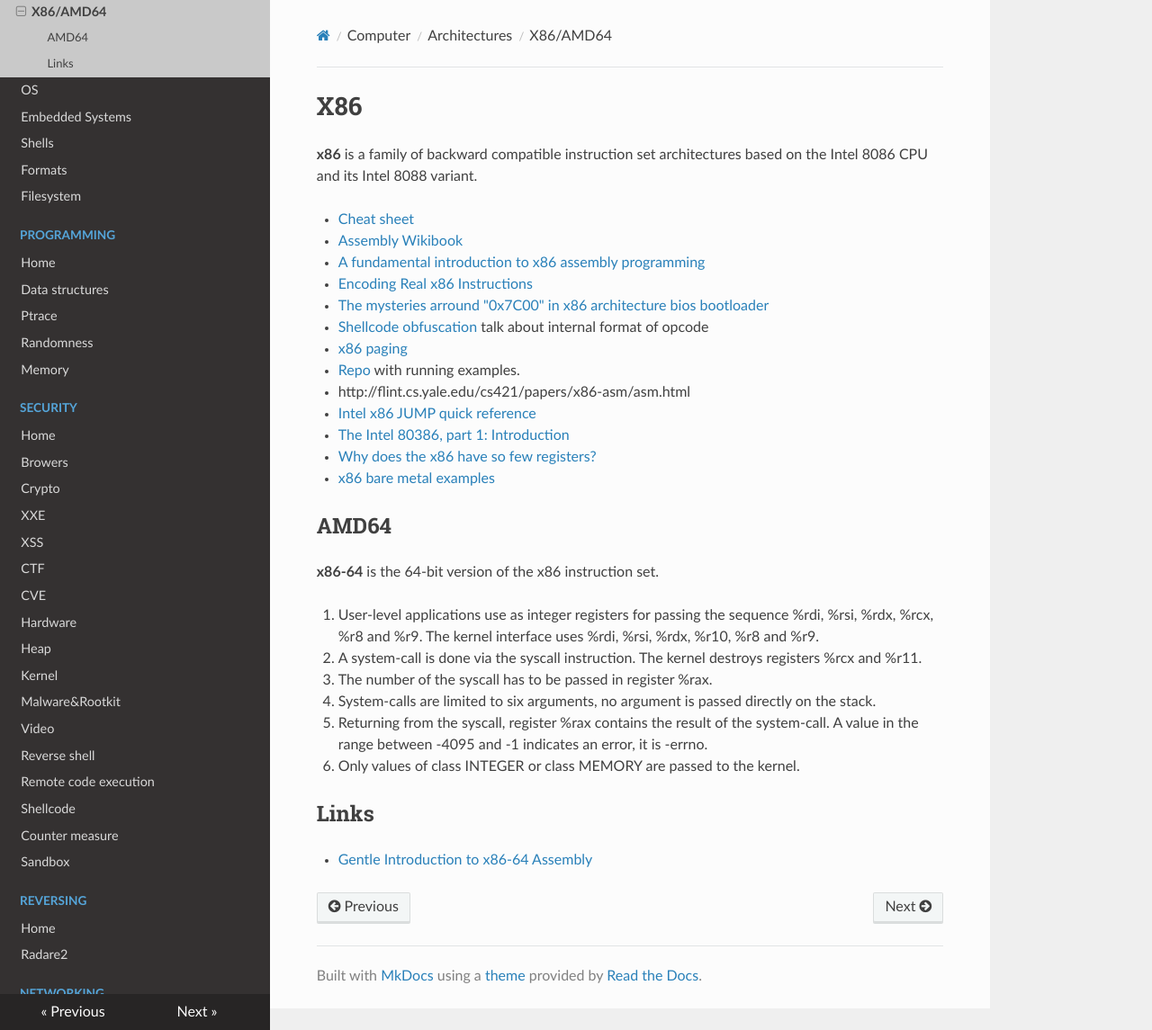
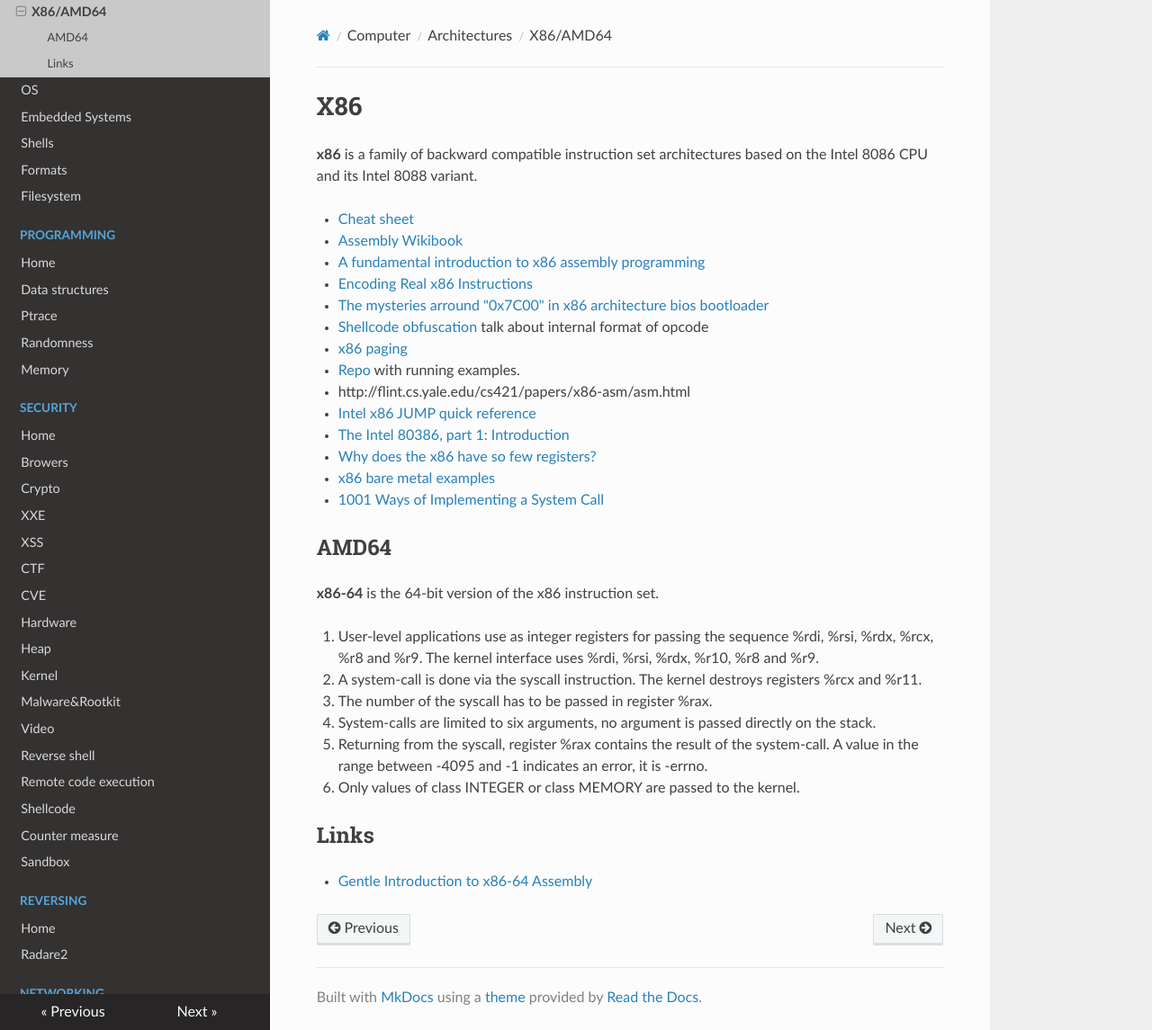
Before and after one commit to gipi/low-level, an MkDocs documentation site: the page built from docs/arch/x86.md, in a window 1280 px wide and 1145 px high. Shown: the whole window at 90% size. Built offline with MkDocs 1.6.1, drawn with Linux system fonts in a browser that asks for light colours; nearby versions of some CDN libraries; old or Windows-style settings are respelled for this version of MkDocs.

Commit message:
Update x86.md

```diff
--- a/docs/arch/x86.md
+++ b/docs/arch/x86.md
@@ -16,6 +16,7 @@ based on the Intel 8086 CPU and its Intel 8088 variant.
  - [The Intel 80386, part 1: Introduction](https://blogs.msdn.microsoft.com/oldnewthing/20190121-00/?p=100745)
  - [Why does the x86 have so few registers?](https://blogs.msdn.microsoft.com/oldnewthing/20040105-00/?p=41203)
  - [x86 bare metal examples](https://github.com/cirosantilli/x86-bare-metal-examples)
+ - [1001 Ways of Implementing a System Call](https://x86.lol/generic/2019/07/04/kernel-entry.html)
 
 ## AMD64
 
```
